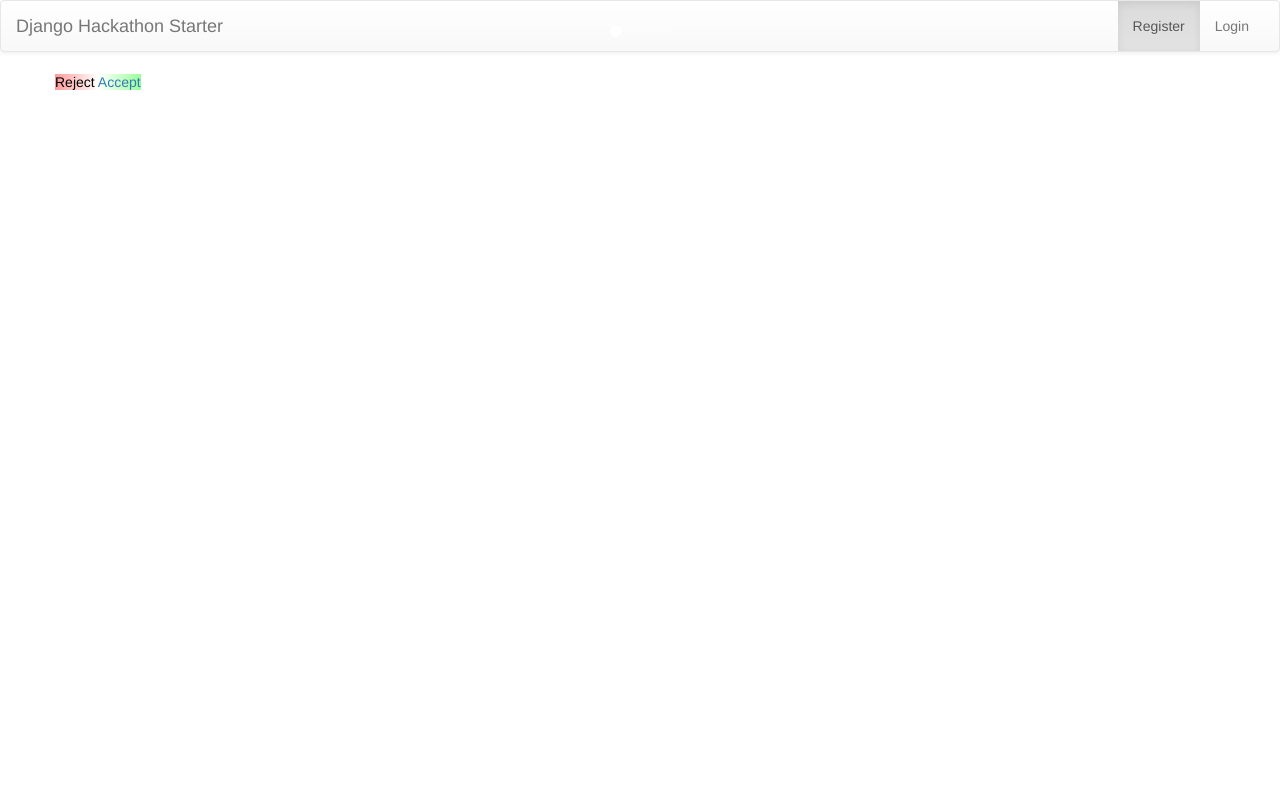
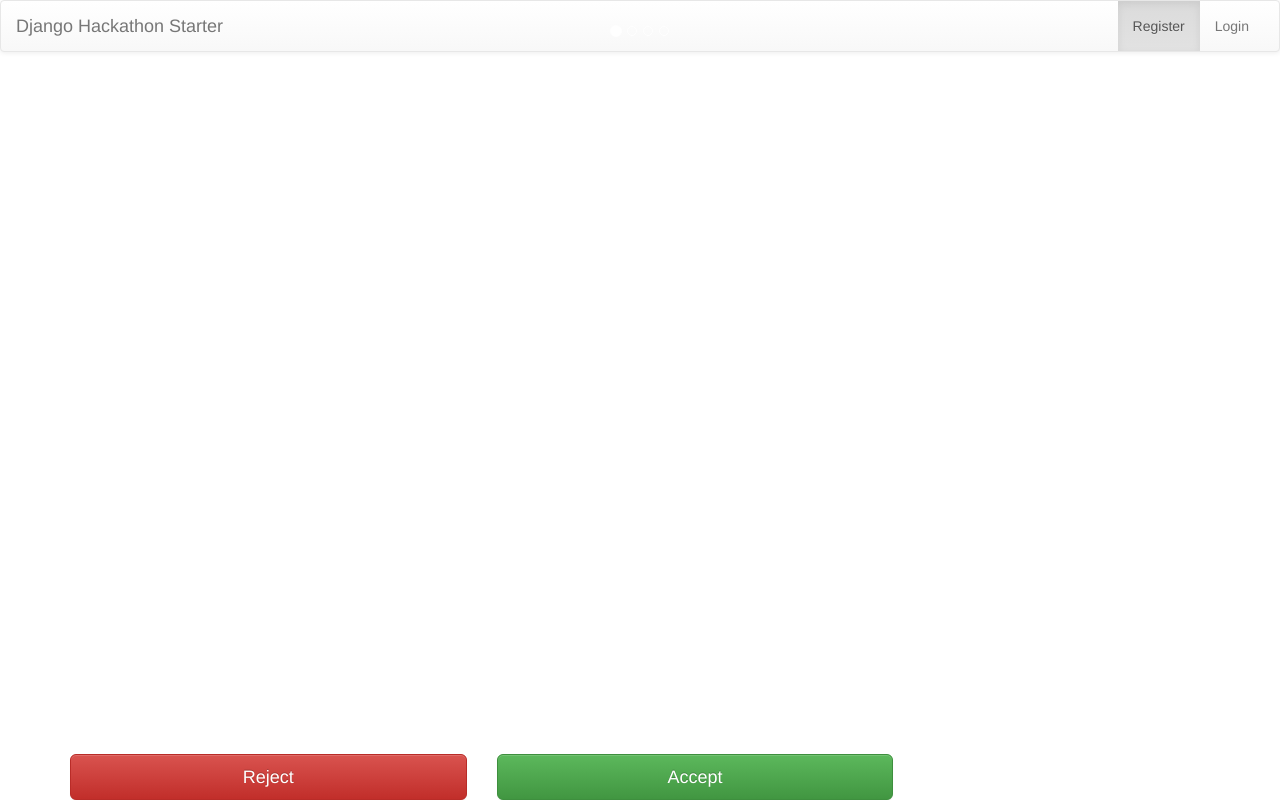
Before and after one commit to bastior/hacknarok, a Django app: template carousel/hackathon/templates/hackathon/offer.html in a window 1280 px wide. Run offline with Django 3.2, Linux system fonts and the light colour scheme; the template is opened without the code that fills it, so the values that code supplies are empty; some libraries are stand-ins or nearby versions.

Commit message:
tomek-smieszek-rzezimieszek

```diff
--- a/carousel/hackathon/templates/hackathon/offer.html
+++ b/carousel/hackathon/templates/hackathon/offer.html
@@ -1,6 +1,6 @@
 <!DOCTYPE html>
-<html>
-	<body>
+<html style="overflow-y:scroll;">
+	<body style="margin-bottom: 100px">
 		{% include 'hackathon/base.html' %}
         <div class="container">
             <div id="myCarousel" class="carousel slide" data-ride="carousel" data-interval="false" data-wrap="false">
@@ -16,7 +16,6 @@
                       <div class="item {% if forloop.first %}active{% endif %}">
                           <div class="col-md-12">
                             <div class="row">
-                            <!-- <h1>Offer</h1> -->
                                 <h1>{{ offer.company_name }}</h1>
                                 <hr>
                             </div>
@@ -42,7 +41,7 @@
                                     </div>
                                 </div>
                                 <div class="col-md-4 col-md-offset-1">
-                                    <img src="/static/img/logo.png" class="img-responsive" style="height: 90px"/>
+                                        <img src="/static/img/logo{{ forloop.counter }}.png" class="img-responsive" style="height: 90px"/>
                                 </div>
                             </div>
 
@@ -68,7 +67,7 @@
                                     <div class="row">
                                         <div class="col-lg-9 col-xs-12">
                                             <p>
-                                            Lorem ipsum dolor sit amet, consectetur adipiscing elit. Etiam felis nunc, finibus eu condimentum porttitor, vehicula vitae dui. Cras lacinia augue vel sem ultricies, vel tempor orci sagittis. Suspendisse mattis purus a auctor semper. In tincidunt tincidunt enim, vel aliquet est congue sed. Vestibulum eget lacus in ligula fringilla faucibus quis eu enim. Cras lacinia blandit est, vitae sollicitudin enim venenatis malesuada. Cras egestas eget nibh at volutpat. Ut at consequat urna. Ut pretium felis vitae molestie vestibulum.
+                                                {{ offer.project_description }}
                                             </p>
                                         </div>
                                     </div>
@@ -104,13 +103,13 @@
                   {% endfor %}
               </div>
               </div>
-        <div class="row">
-          <a class="left" href="#myCarousel" role="button" data-slide="prev" style="background-image: linear-gradient(to left,rgba(255,0,0,.001) 0,rgba(255,0,0,.4) 100%); opacity:1;">
-            <span style="color: #000000; top: 50%">Reject</span>
-          </a>
-          <a class="right" href="#myCarousel" role="button" data-slide="next" style="background-image: linear-gradient(to right,rgba(0,255,0,.001) 0,rgba(0,255,0,.4) 100%);  opacity:1">
-            <span>Accept</span>
-          </a>
+            <div class="row" style="padding-top: 20px; position:fixed; width: 100%; bottom: 0;">
+                <div class="col-md-4">
+                  <a type="button" class="btn btn-block btn-danger btn-lg" role="button" href="#myCarousel" data-slide="prev">Reject</a>
+                </div>
+                <div class="col-md-4">
+                  <a type="button" class="btn btn-block btn-success btn-lg" role="button" href="#myCarousel" data-slide="next">Accept</a>
+                </div>
             </div>
 
         </div>
```
Lines whose indentation alone changed are shown as unchanged.
